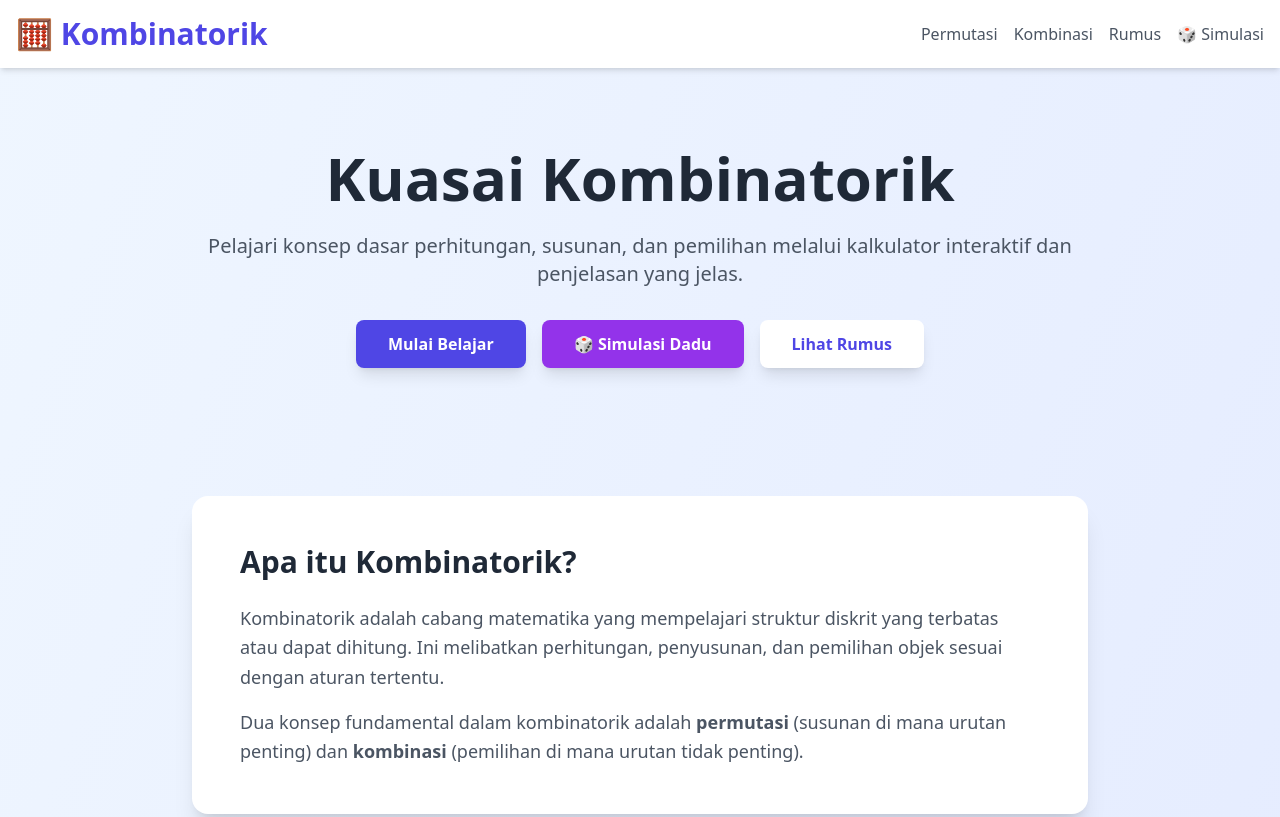
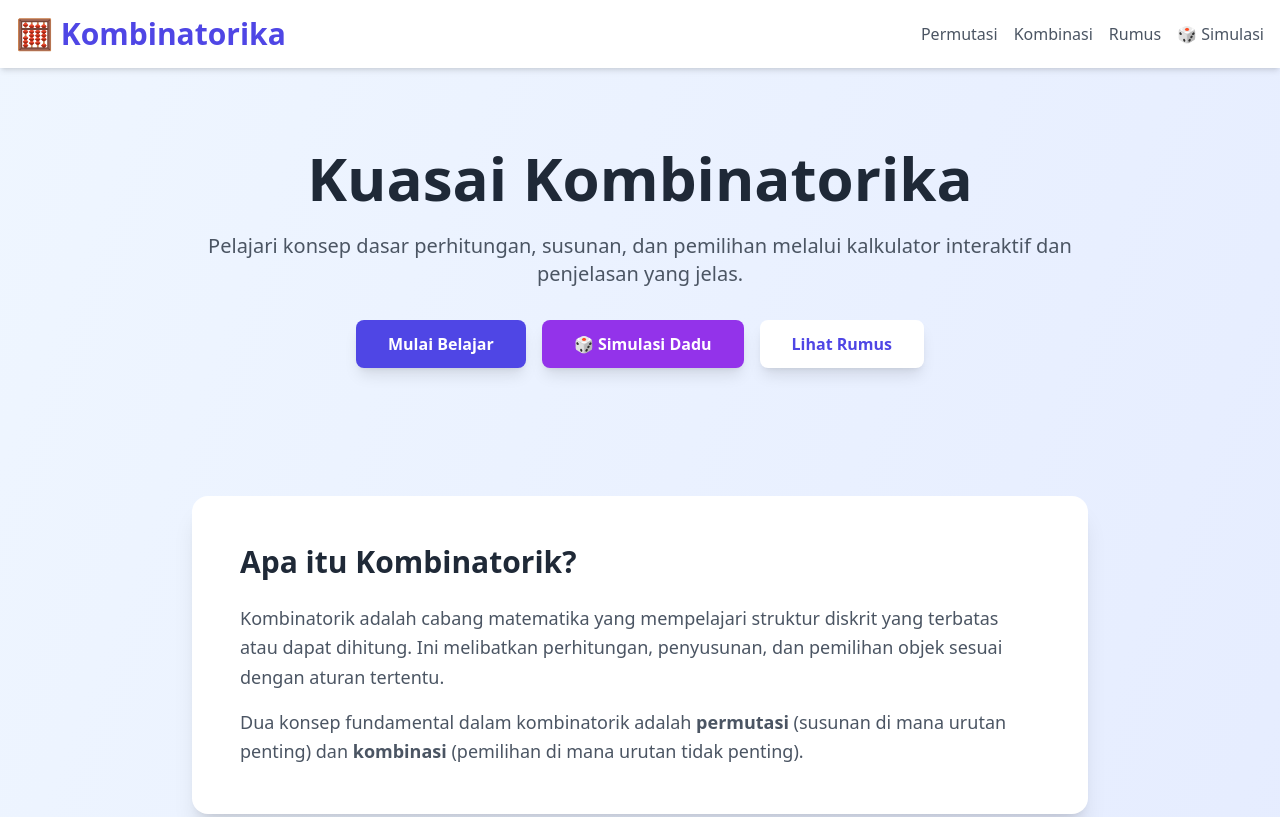
Before and after one commit to Khaerulmamu/kombinatorik, a plain HTML site: page index.html in a window 1280 px wide. Shown: the top 817 px of the page. Drawn offline with nearby package versions, Linux system fonts and the light colour scheme.

Commit message:
kombinatorik -> kombinatorika

```diff
--- a/index.html
+++ b/index.html
@@ -147,7 +147,7 @@
         <nav class="container mx-auto px-4 py-4">
             <div class="flex items-center justify-between">
                 <h1 class="text-2xl md:text-3xl font-bold text-indigo-600">
-                    🧮 Kombinatorik
+                    🧮 Kombinatorika
                 </h1>
                 <div class="flex gap-4">
                     <a href="#permutations" class="text-gray-600 hover:text-indigo-600 transition" aria-label="Navigasi ke bagian Permutasi">Permutasi</a>
@@ -163,7 +163,7 @@
     <section class="container mx-auto px-4 py-12 md:py-20 fade-in">
         <div class="text-center max-w-4xl mx-auto">
             <h2 class="text-4xl md:text-6xl font-bold text-gray-800 mb-6">
-                Kuasai Kombinatorik
+                Kuasai Kombinatorika
             </h2>
             <p class="text-lg md:text-xl text-gray-600 mb-8">
                 Pelajari konsep dasar perhitungan, susunan, dan pemilihan melalui kalkulator interaktif dan penjelasan yang jelas.
```
